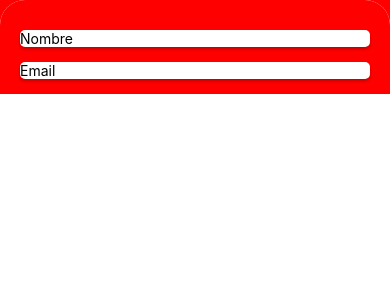
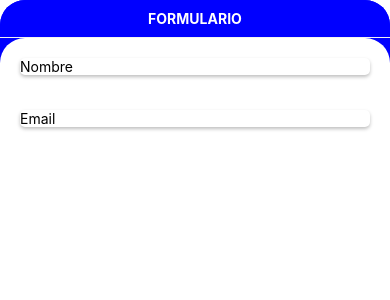
Before and after one commit to EdsonRosales/YoFio-code-challenge, a React Native app: screen / in a window 390 px wide. Shown: the top 300 px of the page. Built offline with nearby package versions, Linux system fonts and the light colour scheme.

Commit message:
Added more tricks with styles and dependecies of Formik and yup to validate the form

```diff
--- a/App.js
+++ b/App.js
@@ -1,10 +1,13 @@
 import React from 'react';
 import { StyleSheet, Text, View } from 'react-native';
 import MainFormScreen from './app/screens/MainFormScreen';
+import { SafeAreaProvider } from 'react-native-safe-area-context';
 
 export default function App() {
   return (
-    <MainFormScreen />
+    <SafeAreaProvider>
+      <MainFormScreen />
+    </SafeAreaProvider>
   );
 }
 
--- a/app/components/basicComponents/Screen.js
+++ b/app/components/basicComponents/Screen.js
@@ -33,7 +33,6 @@ export default function AppRoundedScreen({
 
 const styles = StyleSheet.create({
 	background: {
-		backgroundColor: "red",
 		flex: 1,
 	},
 	container: {
--- a/app/screens/MainFormScreen.js
+++ b/app/screens/MainFormScreen.js
@@ -1,15 +1,25 @@
 import React from 'react'
 import { StyleSheet, Text, TextInput, View } from 'react-native'
+import { Header } from 'react-native-elements';
 import Screen from '../components/basicComponents/Screen';
 import colors from '../config/colors'
 
 export default function MainFormScreen() {
     return (
         <Screen>
-            <View style={{ flex: 1, backgroundColor: "red" }} >
-                <View style={styles.container} >
-                    <TextInput placeholder="Nombre" style={[styles.shadowBox, styles.containerInput]} />
-                    <TextInput placeholder="Email" style={[styles.shadowBox, styles.containerInput]} />
+            <View style={{ flex: 1, backgroundColor:"blue" }} >
+                <Header
+                    centerComponent={{ text: 'FORMULARIO', style: { color: '#fff', fontWeight: 'bold' } }}
+                    backgroundColor={"blue"}
+                />
+
+                <View style={{flexDirection:"column"}}>
+
+                    <View style={styles.container} >
+                        <TextInput placeholder="Nombre" style={[styles.shadowBox, styles.containerInput]} />
+                        <TextInput placeholder="Email" style={[styles.shadowBox, styles.containerInput]} />
+                    </View>
+
                 </View>
             </View>
         </Screen>
@@ -18,8 +28,11 @@ export default function MainFormScreen() {
 
 const styles = StyleSheet.create({
     container: {
+        flex:1,
         paddingHorizontal: 20,
-        marginTop: 30,
+        backgroundColor:"white",
+        borderTopLeftRadius:25,
+        borderTopRightRadius:25
     },
     shadowBox: {
         shadowColor: colors.black,
@@ -41,5 +54,6 @@ const styles = StyleSheet.create({
         width: "100%",
         backgroundColor: colors.white,
         marginBottom: 15,
+        marginTop:20
     },
 })
--- a/package.json
+++ b/package.json
@@ -13,15 +13,18 @@
     "expo-splash-screen": "~0.10.2",
     "expo-status-bar": "~1.0.4",
     "expo-updates": "~0.5.4",
+    "formik": "^2.2.6",
     "react": "16.13.1",
     "react-dom": "16.13.1",
     "react-native": "~0.63.4",
     "react-native-elements": "^3.4.1",
     "react-native-gesture-handler": "~1.10.2",
     "react-native-reanimated": "~2.1.0",
+    "react-native-safe-area-context": "^3.2.0",
     "react-native-screens": "~3.0.0",
     "react-native-unimodules": "~0.13.3",
-    "react-native-web": "~0.13.12"
+    "react-native-web": "~0.13.12",
+    "yup": "^0.32.9"
   },
   "devDependencies": {
     "@babel/core": "^7.9.0"
```
Also changed, not shown: 2 other files (tests, documents, lock files or other folders).
